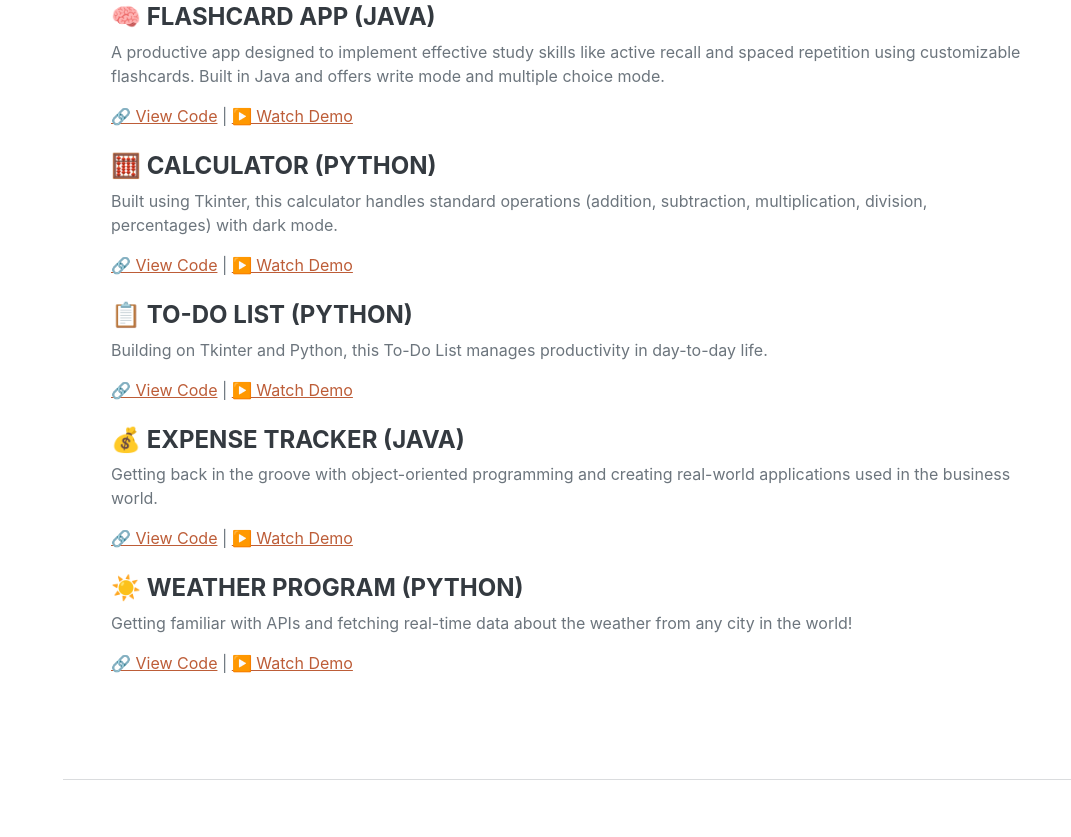
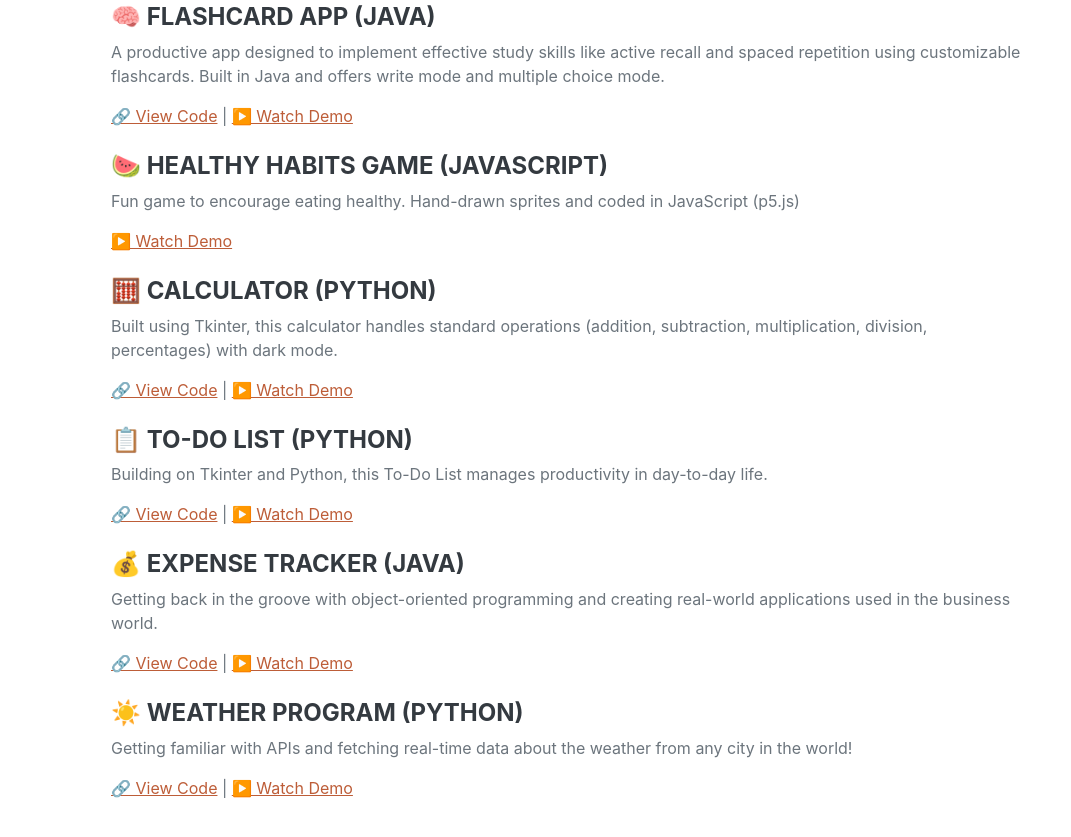
Before and after one commit to safa-m-sketch/safa-m-sketch.github.io, a website: page index.html in a window 1280 px wide. Shown: the part 993-1830 px from the top of the page, without its empty margins (209-1280 px from the left). Before the commit the page ends 1773 px from the top, so only its background shows below. Drawn offline with nearby package versions, Linux system fonts and the light colour scheme; a web font is replaced by a local one.

Commit message:
Update index.html

```diff
--- a/index.html
+++ b/index.html
@@ -65,6 +65,15 @@
             </p>
         </div>
 
+        <!-- Healthy Habits Game -->
+        <div class="mb-4">
+            <h4>🍉 Healthy Habits Game (JavaScript)</h4>
+            <p>Fun game to encourage eating healthy. Hand-drawn sprites and coded in JavaScript (p5.js)</p>
+            <p>
+                <a href="https://youtu.be/d9EFn59Mme0" target="_blank">▶️ Watch Demo</a>
+            </p>
+        </div>
+
         <!-- Calculator App -->
         <div class="mb-4">
             <h4>🧮 Calculator (Python)</h4>
```
